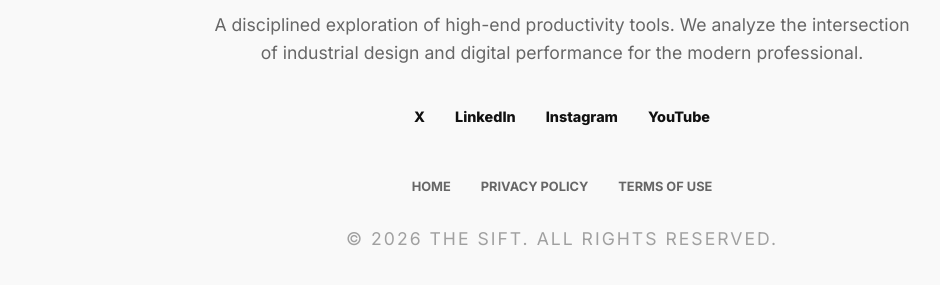
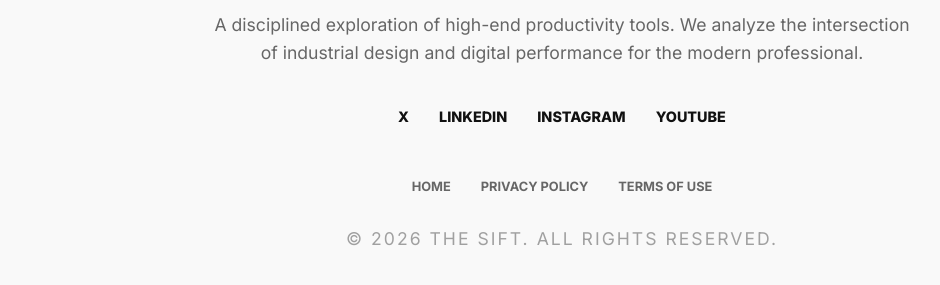
Before and after one commit to 174hz/thesift, a Jekyll site: the page built from index.html, in a window 1280 px wide and 900 px high, scrolled down 3813 px. Shown: the part 507-792 px from the top of the window, without its empty margins (78-1018 px from the left). Built offline with Jekyll 4.4.1, drawn with Linux system fonts in a browser that asks for light colours.

Commit message:
Update default.html

```diff
--- a/_layouts/default.html
+++ b/_layouts/default.html
@@ -10,11 +10,11 @@
 <body>
 
     <header class="main-header">
-        <div class="site-wrapper">
+        <div class="site-wrapper header-flex">
             <a href="{{ site.baseurl }}/" class="logo">THE SIFT</a>
             <nav class="main-nav">
-                <a href="{{ site.baseurl }}/">Home</a>
-                <button id="theme-cycle">Mood</button>
+                <a href="{{ site.baseurl }}/">HOME</a>
+                <button id="theme-cycle">MOOD</button>
             </nav>
         </div>
     </header>
@@ -32,20 +32,20 @@
 
             <div class="social-bar">
                 <a href="#">X</a>
-                <a href="#">LinkedIn</a>
-                <a href="#">Instagram</a>
-                <a href="#">YouTube</a>
+                <a href="#">LINKEDIN</a>
+                <a href="#">INSTAGRAM</a>
+                <a href="#">YOUTUBE</a>
             </div>
 
             <div class="footer-divider"></div>
 
             <ul class="footer-legal-links">
-                <li><a href="{{ site.baseurl }}/">Home</a></li>
-                <li><a href="{{ '/privacy-policy' | relative_url }}">Privacy Policy</a></li>
-                <li><a href="{{ '/terms' | relative_url }}">Terms of Use</a></li>
+                <li><a href="{{ site.baseurl }}/">HOME</a></li>
+                <li><a href="{{ '/privacy-policy' | relative_url }}">PRIVACY POLICY</a></li>
+                <li><a href="{{ '/terms' | relative_url }}">TERMS OF USE</a></li>
             </ul>
 
-            <p class="copyright">&copy; {{ "now" | date: "%Y" }} THE SIFT. ALL RIGHTS RESERVED.</p>
+            <p class="copyright">&copy; 2026 THE SIFT. ALL RIGHTS RESERVED.</p>
         </div>
     </footer>
 
```
